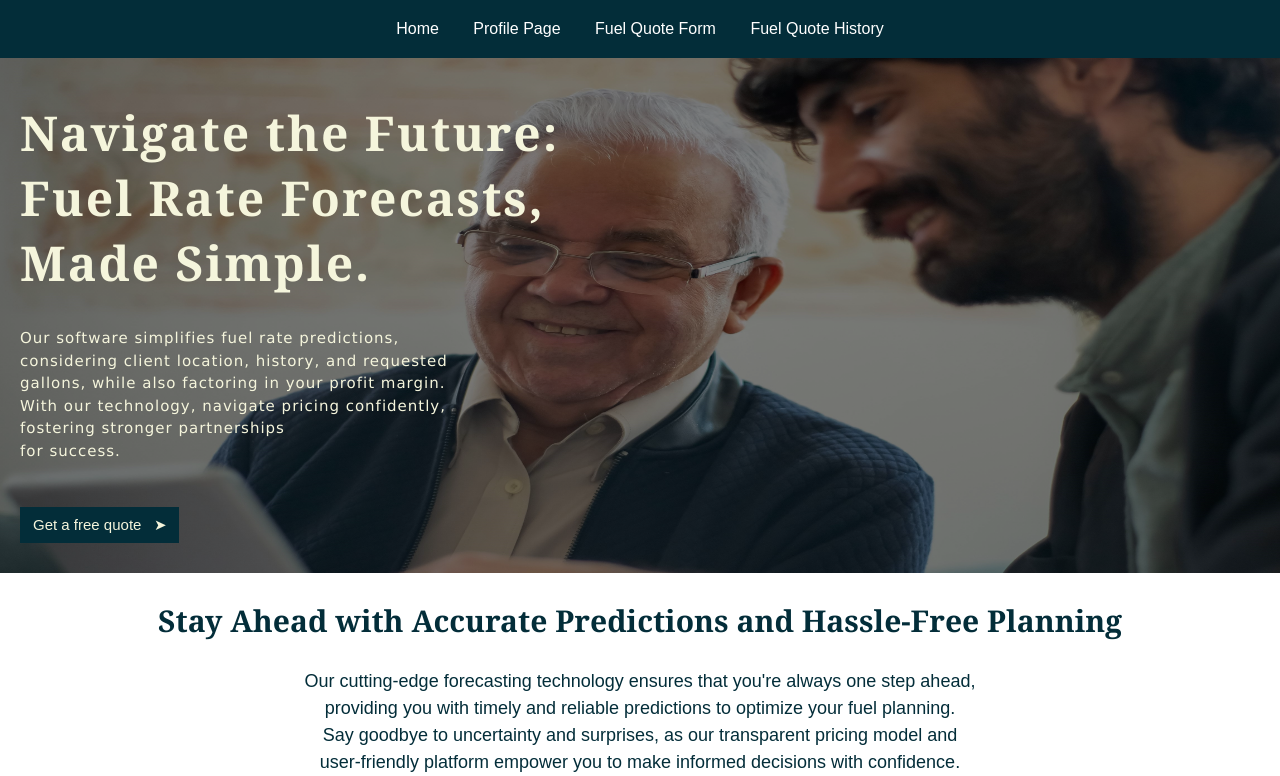
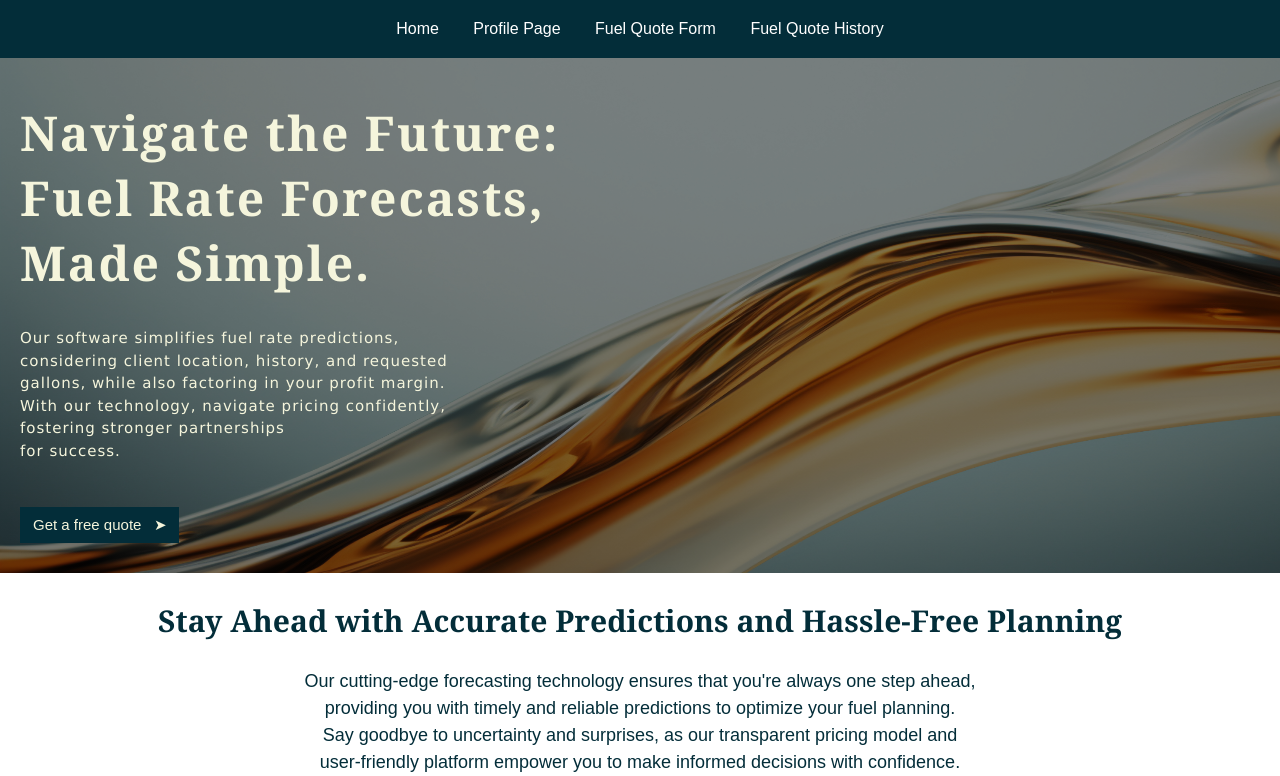
Before and after one commit to kkhambaty/fuel-quote-software, a Flask app: page /home in a window 1280 px wide. Shown: the top 776 px of the page. Run offline with Flask 3, Linux system fonts and the light colour scheme; the visitor is signed in with stand-in values (Sample User, id 1); data that the repository does not hold is empty; parts of the project's set-up code (start-up, migrations or seed data) failed here and were passed over.

Commit message:
changed image on homepage

```diff
--- a/static/css/style.css
+++ b/static/css/style.css
@@ -114,7 +114,7 @@ td {
   left: 0px;
   background-size: 1500px 700px;
   background-image: linear-gradient(rgba(0, 0, 0, 0.5),
-  rgba(0, 0, 0, 0.5)), url("../images/businesspartner.jpg");
+  rgba(0, 0, 0, 0.5)), url("../images/gasoline.jpg");
   background-repeat: no-repeat;
 }
 
```
